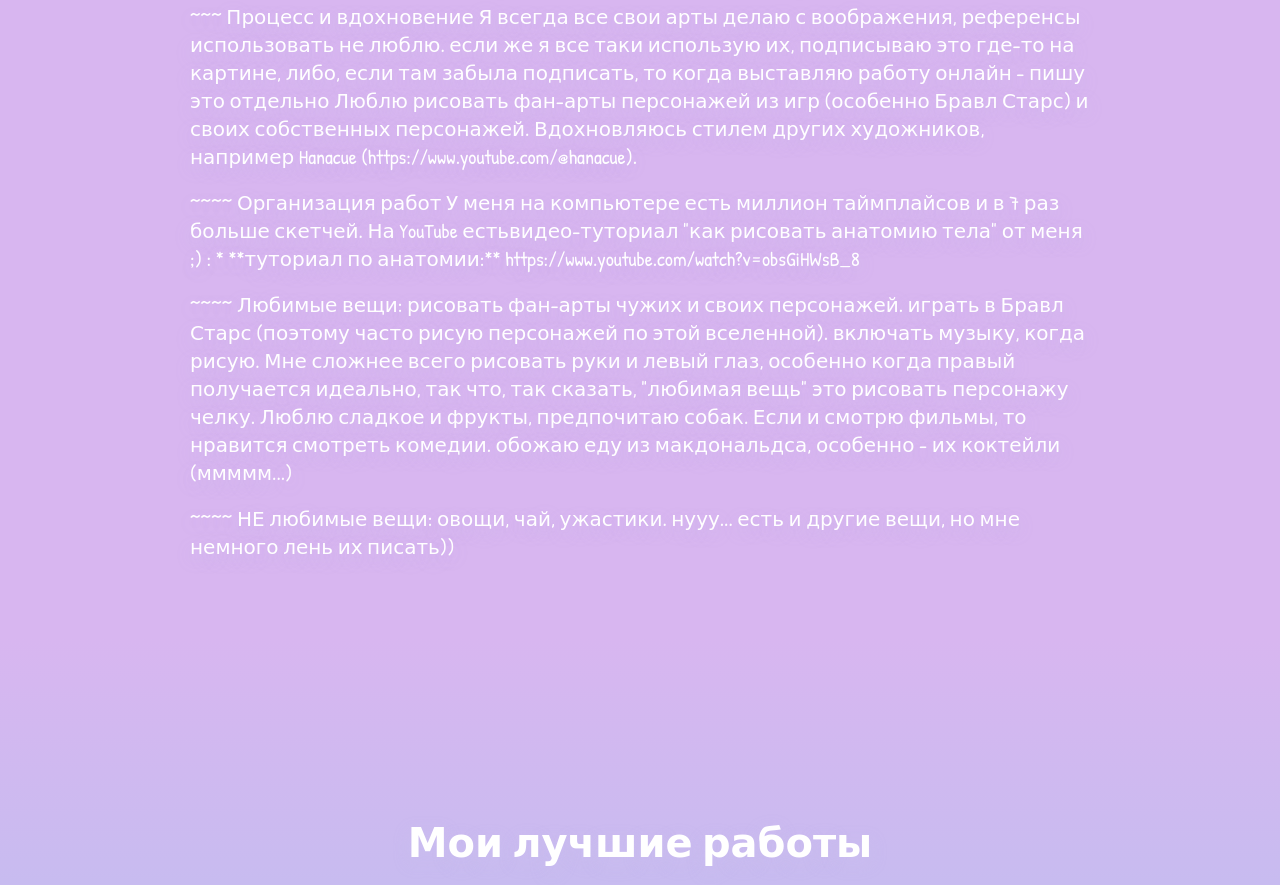
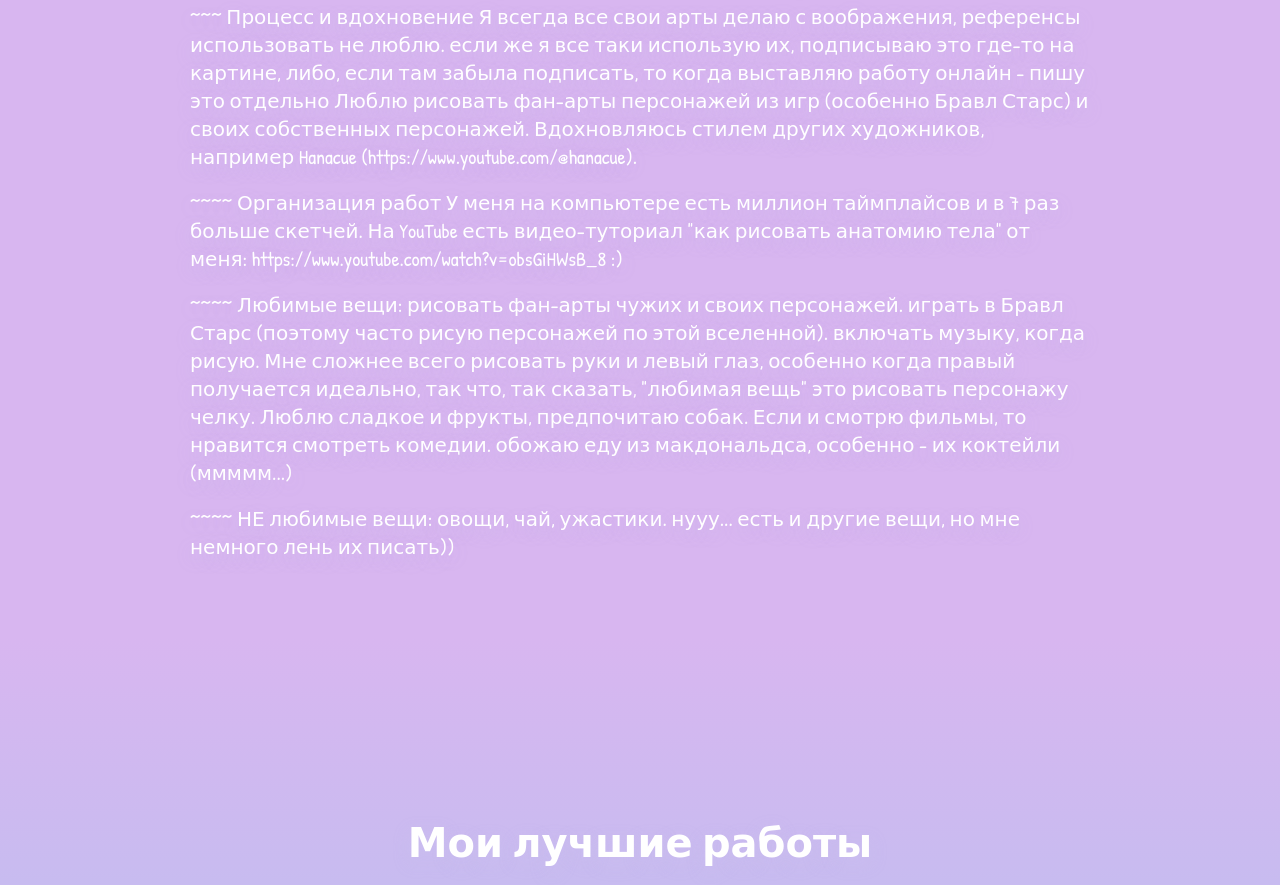
Before and after one commit to Yukki-dog/Wolf_Crafts, a plain HTML site: page index.html in a window 1280 px wide. Shown: the part 1217-2102 px from the top of the page. Drawn offline with Linux system fonts and the light colour scheme.

Commit message:
Update index.html

```diff
--- a/index.html
+++ b/index.html
@@ -170,9 +170,7 @@
         <div class="text-block" data-exact>
 ~~~~ Организация работ
 
-У меня на компьютере есть миллион таймплайсов и в 7 раз больше скетчей. На YouTube естьвидео-туториал "как рисовать анатомию тела" от меня ;) :
-
-* **туториал по анатомии:** https://www.youtube.com/watch?v=obsGiHWsB_8
+У меня на компьютере есть миллион таймплайсов и в 7 раз больше скетчей. На YouTube есть видео-туториал "как рисовать анатомию тела" от меня: https://www.youtube.com/watch?v=obsGiHWsB_8 :)
         </div>
         <div class="text-block" data-exact>
 
```
